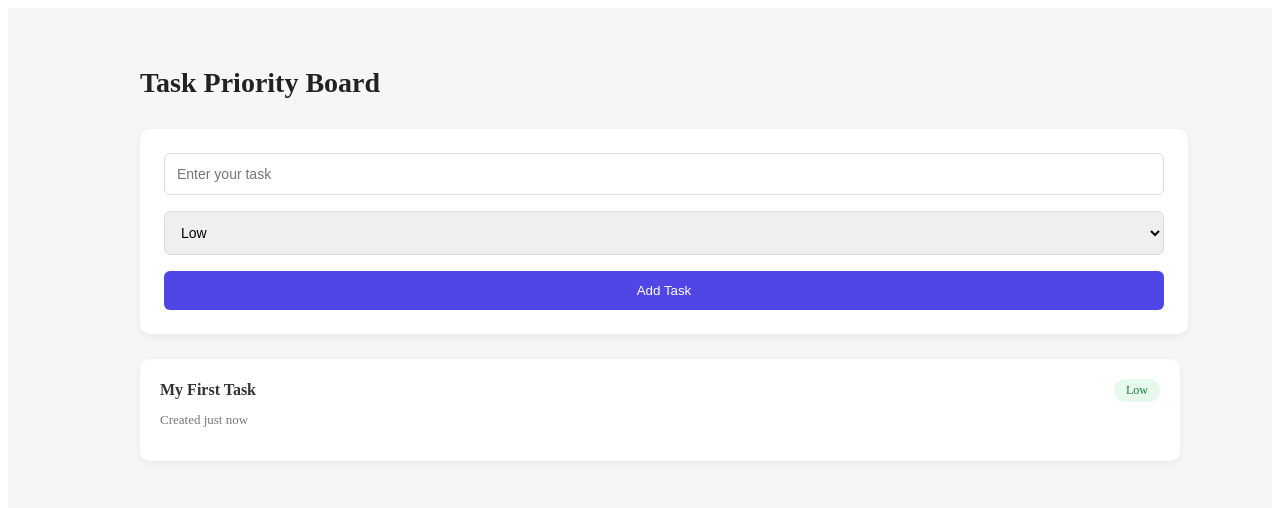
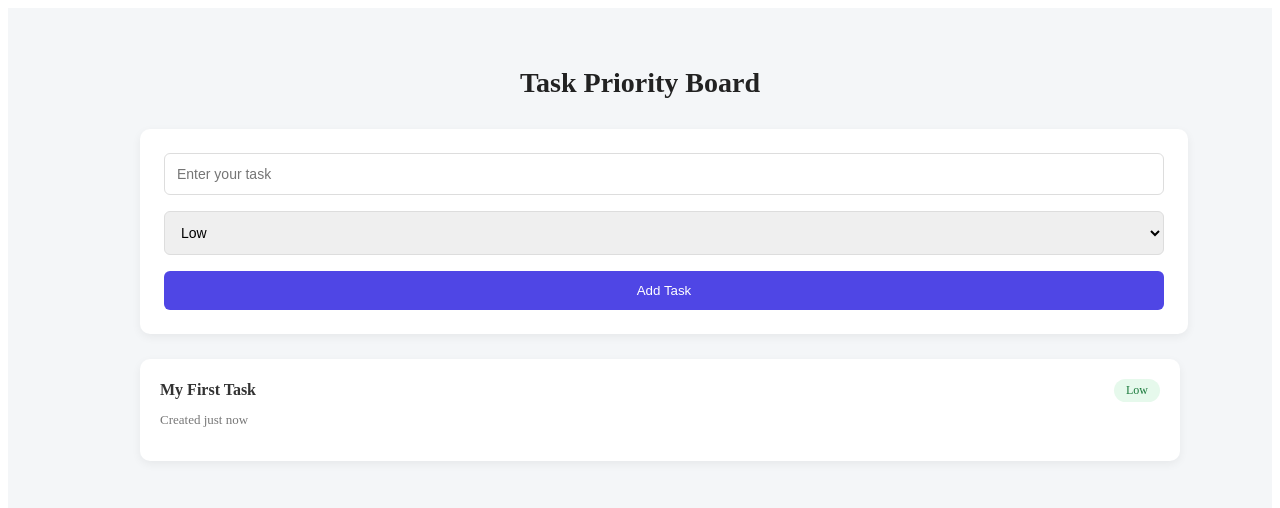
Before and after one commit to muskan-chouhan/react, a React (Vite) app in the folder 39-project-task-board/: page / in a window 1280 px wide. Shown: the top 508 px of the page. Built offline with nearby package versions, Linux system fonts and the light colour scheme.

Commit message:
import show card

```diff
--- a/39-project-task-board/src/App.jsx
+++ b/39-project-task-board/src/App.jsx
@@ -19,6 +19,7 @@ const Heading = styled.h1`
   font-size: 28px;
   font-weight: 600;
   margin-bottom: 30px;
+  text-align: center;   // 👈 add this
   color: #222;
 `;
 
```
